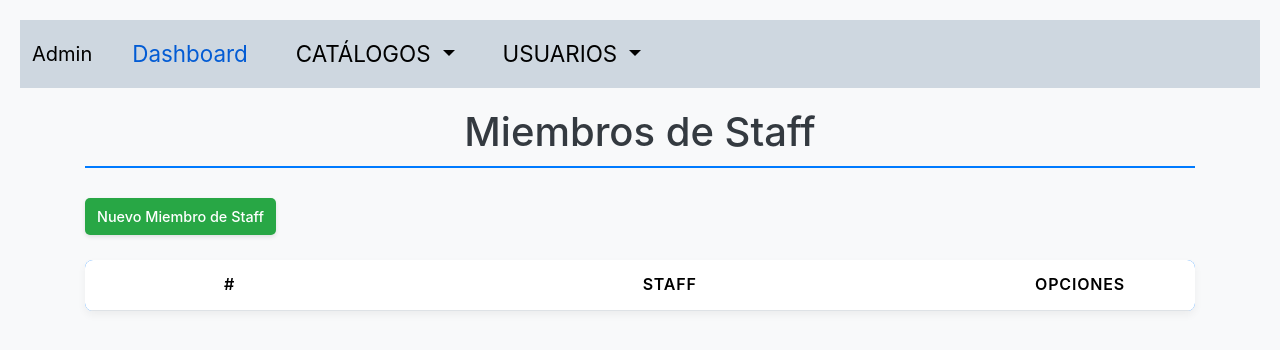
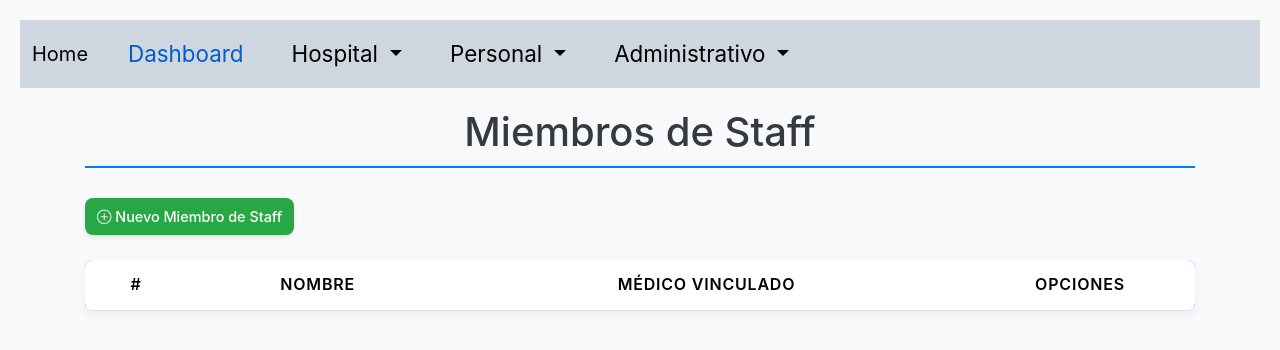
Before and after one commit to PatoHacker458/medlink, a PHP site: page /admin/staff.php in a window 1280 px wide. Shown: the top 350 px of the page. Run offline with PHP 8.4, Linux system fonts and the light colour scheme; data comes from the database, SQL or seed files in the repository; data that the repository does not hold is empty; some libraries are stand-ins or nearby versions.

Commit message:
more frontend

```diff
--- a/admin/models/medico.php
+++ b/admin/models/medico.php
@@ -185,7 +185,7 @@ class Medico extends Model
 
     function leer(){
         $this -> conectar();
-        $datos = $this -> conn -> prepare("SELECT m.*, e.especialidad AS especialidad
+        $datos = $this -> conn -> prepare("SELECT m.*, e.especialidad AS especialidad, CONCAT(m.nombre, ' ', m.primer_apellido) as medico_nombre_completo
                                         FROM medico m
                                         INNER JOIN especialidad e ON m.id_especialidad = e.id_especialidad;");
         $datos->execute();
--- a/admin/models/paciente.php
+++ b/admin/models/paciente.php
@@ -168,7 +168,7 @@ class Paciente extends Model
     function leer()
     {
         $this->conectar();
-        $datos = $this->conn->prepare("SELECT p.*, u.correo AS correo
+        $datos = $this->conn->prepare("SELECT p.*, u.correo AS correo, CONCAT(p.nombre, ' ', p.primer_apellido) as paciente_nombre_completo
                                             FROM paciente p
                                             INNER JOIN usuario u ON p.id_usuario = u.id_usuario;");
         $datos->execute();
--- a/admin/models/staff.php
+++ b/admin/models/staff.php
@@ -142,7 +142,17 @@ class Staff extends Model
 
     function leer(){
         $this -> conectar();
-        $datos = $this -> conn -> prepare("SELECT * from staff");
+        $datos = $this -> conn -> prepare("SELECT
+                    s.*,
+                    CONCAT_WS(' ', s.nombre, s.primer_apellido, s.segundo_apellido) AS staff_nombre_completo,
+                    m.id_medico,
+                    CONCAT_WS(' ', m.nombre, m.primer_apellido, m.segundo_apellido) AS medico_nombre_completo
+                FROM
+                    staff s
+                LEFT JOIN
+                    medico m ON s.id_staff = m.id_staff
+                ORDER BY
+                    s.id_staff ASC");
         $datos->execute();
         $resultado = $datos->fetchAll(PDO::FETCH_ASSOC);
         return $resultado;
--- a/admin/views/header.php
+++ b/admin/views/header.php
@@ -12,7 +12,7 @@
 <body>
     <nav class="navbar navbar-expand-lg bg-body-tertiary">
         <div class="container-fluid">
-            <a class="navbar-brand" href="admin/views/marca/index.php">Admin</a>
+            <a class="navbar-brand" href="/index.php">Home</a>
             <button class="navbar-toggler" type="button" data-bs-toggle="collapse" data-bs-target="#navbarSupportedContent" aria-controls="navbarSupportedContent" aria-expanded="false" aria-label="Toggle navigation">
                 <span class="navbar-toggler-icon"></span>
             </button>
@@ -23,7 +23,7 @@
                     </li>
                     <li class="nav-item dropdown">
                         <a class="nav-link dropdown-toggle" href="#" role="button" data-bs-toggle="dropdown" aria-expanded="false">
-                            CATÁLOGOS
+                            Hospital
                         </a>
                         <ul class="dropdown-menu">
                         <li><a class="dropdown-item" href="consultorio.php">Consultorios</a></li>
@@ -34,7 +34,7 @@
                     </li>
                     <li class="nav-item dropdown">
                         <a class="nav-link dropdown-toggle" href="#" role="button" data-bs-toggle="dropdown" aria-expanded="false">
-                            USUARIOS
+                            Personal
                         </a>
                         <ul class="dropdown-menu">
                         <li><a class="dropdown-item" href="usuario.php">Usuarios</a></li>
@@ -43,7 +43,15 @@
                         <li><a class="dropdown-item" href="paciente.php">Pacientes</a></li>
                         <li><a class="dropdown-item" href="rol.php">Roles</a></li>
                         <li><a class="dropdown-item" href="permiso.php">Permisos</a></li>
-
+                        </ul>
+                    </li>
+                    <li class="nav-item dropdown">
+                        <a class="nav-link dropdown-toggle" href="#" role="button" data-bs-toggle="dropdown" aria-expanded="false">
+                            Administrativo
+                        </a>
+                        <ul class="dropdown-menu">
+                        <li><a class="dropdown-item" href="rol.php">Roles</a></li>
+                        <li><a class="dropdown-item" href="permiso.php">Permisos</a></li>
                         </ul>
                     </li>
                 </ul>
--- a/admin/views/staff/index.php
+++ b/admin/views/staff/index.php
@@ -12,12 +12,13 @@
     <div class="container">
 
         <h1>Miembros de Staff</h1>
-        <a href="staff.php?accion=crear" class="btn btn-success">Nuevo Miembro de Staff</a>
+        <a href="staff.php?accion=crear" class="btn btn-success"><i class="bi bi-plus-circle"></i> Nuevo Miembro de Staff</a>
         <table class="table">
             <thead>
                 <tr>
                     <th scope="col">#</th>
-                    <th scope="col">Staff</th>
+                    <th scope="col">Nombre</th>
+                    <th scope="col">Médico Vinculado</th>
                     <th scope="col">Opciones</th>
                 </tr>
             </thead>
@@ -25,11 +26,21 @@
                 <?php foreach ($staffs as $staff): ?>
                     <tr>
                         <th scope="row"><?php echo $staff['id_staff']; ?></th>
-                        <td><?php echo $staff['nombre'] ?></td>
+                        <td><?php echo $staff['staff_nombre_completo'] ?></td>
+                        <td>
+                            <?php if ($staff['medico_nombre_completo']): ?>
+                                <?php echo $staff['medico_nombre_completo']; ?>
+                            <?php else: ?>
+                                <span class="text-muted">No vinculado</span>
+                            <?php endif; ?>
                         <td>
                             <div class="btn-group" role="group" aria-label="Basic example">
-                                <a class="btn btn-primary" href="staff.php?accion=modificar&id=<?php echo $staff['id_staff']; ?>">Modificar</a>
-                                <a class="btn btn-danger" href="staff.php?accion=eliminar&id=<?php echo $staff['id_staff']; ?>">Eliminar</a>
+                                <a class="btn btn-primary" href="staff.php?accion=modificar&id=<?php echo $staff['id_staff']; ?>">
+                                    <i class="bi bi-pencil-fill"></i>
+                                </a>
+                                <a class="btn btn-danger" href="staff.php?accion=eliminar&id=<?php echo $staff['id_staff']; ?>">
+                                    <i class="bi bi-trash-fill"></i>
+                                </a>
                             </div>
                         </td>
                     </tr>
--- a/css/styles-views.css
+++ b/css/styles-views.css
@@ -49,16 +49,33 @@ h1 {
     text-decoration: none;
     color: #ffffff;
     border: none;
-    border-radius: 5px;
+    border-radius: 8px;
     cursor: pointer;
     transition: background-color 0.2s ease-in-out, transform 0.1s ease, box-shadow 0.2s ease;
     box-shadow: 0 2px 4px rgba(0, 0, 0, 0.1);
     box-sizing: border-box;
     min-width: 90px;
     display: inline-block;
+    position: relative;
+    overflow: hidden;
 }
-.btn:hover { opacity: 0.9; transform: translateY(-1px); box-shadow: 0 3px 6px rgba(0, 0, 0, 0.15); }
-.btn:active { transform: translateY(0px); box-shadow: 0 1px 2px rgba(0,0,0,0.1); }
+.btn:hover {
+    opacity: 0.9;
+    transform: translateY(-1px);
+    box-shadow: 0 3px 6px rgba(0, 0, 0, 0.15);
+}
+.btn:active {
+    transform: translateY(0px);
+    box-shadow: 0 1px 2px rgba(0,0,0,0.1);
+}
+
+.btn:hover .bi,
+.btn:hover i[class^="bi-"],
+.btn:hover i[class*=" bi-"] {
+    color: #000000 !important;
+}
+
+
 .btn-success { background-color: #28a745; }
 .btn-success:hover { background-color: #218838; }
 .btn-primary { background-color: #007bff; }
@@ -171,12 +188,11 @@ form .form-group input[type="checkbox"]:focus-visible {
     box-shadow: 0 0 0 0.2rem rgba(0, 123, 255, 0.25);
 }
 
-/* --- ESTILOS PARA LA LISTA DE PERMISOS --- */
 .permissions-group-label {
     display: block;
     margin-top: 20px;
     margin-bottom: 10px;
-    font-weight: 600; /* Hereda de 'form label' pero se puede reafirmar */
+    font-weight: 600;
     color: #343a40;
     font-size: 0.9rem;
 }
@@ -191,25 +207,24 @@ form .form-group input[type="checkbox"]:focus-visible {
 
 .permission-item {
     display: flex;
-    align-items: center; /* Clave para alinear checkbox y label horizontalmente */
+    align-items: center;
     margin-bottom: 10px;
-    min-width: 180px; /* Opcional: ajusta para la estética del centrado */
+    min-width: 180px;
 }
 .permission-item:last-child {
     margin-bottom: 0;
 }
 
 .checkbox-text-label {
-    display: inline; /* Asegura que no sea display:block */
-    font-weight: normal; /* Diferente de las etiquetas principales de formulario */
-    margin-left: 0; /* El checkbox ya tiene margin-right */
+    display: inline;
+    font-weight: normal;
+    margin-left: 0;
     margin-bottom: 0;
     color: #212529;
     font-size: 0.9rem;
     cursor: pointer;
-    line-height: 1.4; /* Ajusta para alinear verticalmente con el checkbox */
+    line-height: 1.4;
 }
-/* --- FIN DE ESTILOS PARA LA LISTA DE PERMISOS --- */
 
 .form-actions {
     margin-top: 25px;
@@ -228,7 +243,7 @@ form .form-group input[type="checkbox"]:focus-visible {
     .table { font-size: 0.9rem; }
     .table th:last-child, .table td:last-child { width: auto; min-width: 0; }
     .btn-group { gap: 6px; }
-    .btn { padding: 7px 10px; font-size: 0.85rem; min-width: 80px; }
+    .btn { padding: 7px 10px; font-size: 0.85rem; min-width: 80px; border-radius: 6px;}
     h1 { font-size: 1.8rem; }
 
     form { padding: 20px 25px; margin-top: 20px; margin-bottom: 20px; }
--- a/medicos.php
+++ b/medicos.php
@@ -61,7 +61,7 @@
                                     <i class="bi bi-telephone"></i> <?php echo $medico['telefono']; ?> <br>
                                     </p>
                                 <p class="card-text schedule">
-                                    <i class="bi bi-clock"></i> Horario: <br> Por definir
+                                    <i class="bi bi-clock"></i> Horario: <br> <?php echo $medico['horario']; ?>
                                 </p>
                                 <a href="#" class="btn btn-primary">Agendar Cita</a>
                             </div>
```
Also changed, not shown: admin/views/cita/index.php (+31 -16 lines), admin/views/consultorio/index.php (+8 -3 lines), admin/views/especialidad/index.php (+6 -3 lines), admin/views/medico/index.php (+8 -4 lines), admin/views/paciente/index.php (+8 -4 lines), admin/views/permiso/index.php (+6 -4 lines), admin/views/rol/index.php (+6 -3 lines), admin/views/usuario/index.php (+7 -4 lines).
